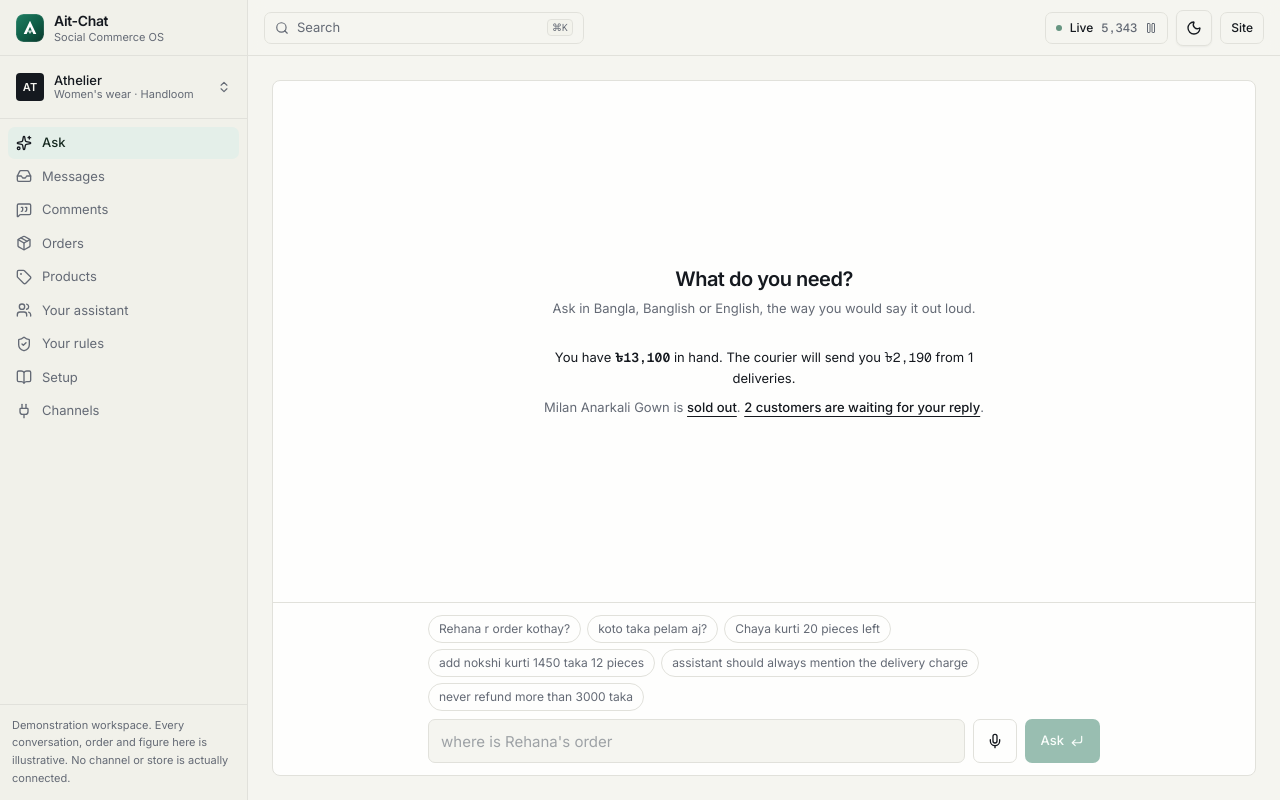
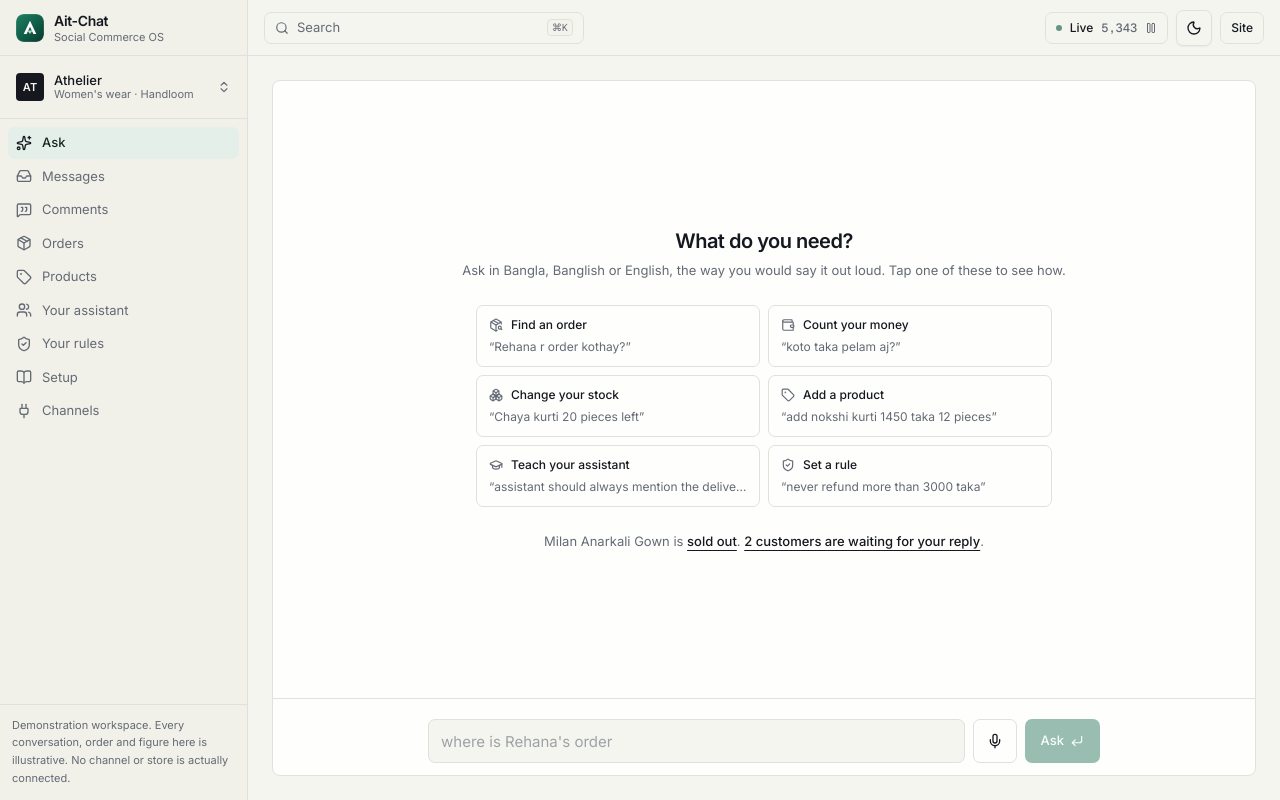
Before and after one commit to Smik022/Ait-Chat, a Next.js app: page /admin in a window 1280 px wide. Built offline with nearby package versions, Linux system fonts and the light colour scheme.

Commit message:
Show what to say before the first ask

```diff
--- a/src/app/admin/page.tsx
+++ b/src/app/admin/page.tsx
@@ -2,7 +2,19 @@
 
 import * as React from "react";
 import Link from "next/link";
-import { ArrowUpRight, Check, CornerDownLeft, Mic, Undo2 } from "lucide-react";
+import {
+  ArrowUpRight,
+  Boxes,
+  Check,
+  CornerDownLeft,
+  GraduationCap,
+  Mic,
+  PackageSearch,
+  ShieldCheck,
+  Tag,
+  Undo2,
+  Wallet,
+} from "lucide-react";
 
 import { cn } from "@/lib/utils";
 import {
@@ -169,8 +181,8 @@ function ResultCard({ result }: { result: ConsoleResult }) {
         <p className="mt-1 text-muted-foreground">
           The courier is holding <Mono>{formatBDT(result.owed)}</Mono> more. It
           reaches you after they deliver.{" "}
-          <span className="font-mono tabular-nums">{result.orders}</span> orders
-          altogether.
+          <span className="font-mono tabular-nums">{result.orders}</span>{" "}
+          {result.orders === 1 ? "order" : "orders"} altogether.
         </p>
       </div>
     );
@@ -265,6 +277,9 @@ function ResultCard({ result }: { result: ConsoleResult }) {
 }
 
 /* --------------------------------- Page ----------------------------------- */
+
+/** One icon per entry in `examples`, same order. */
+const starterIcons = [PackageSearch, Wallet, Boxes, Tag, GraduationCap, ShieldCheck];
 
 const thinkingLine = (asked: string) => {
   const low = asked.toLowerCase();
@@ -363,11 +378,6 @@ export default function AskPage() {
     if (el) el.scrollTo({ top: el.scrollHeight, behavior: "smooth" });
   }, [turnCount, busyLine]);
 
-  const inHand = seedOrders
-    .filter((o) => o.paymentState === "settled")
-    .reduce((n, o) => n + o.amount, 0);
-  const held = seedOrders.filter((o) => o.paymentState === "collected");
-  const owed = held.reduce((n, o) => n + o.amount, 0);
   const needsYou = conversations.filter(
     (c) => c.status === "awaiting-approval" || c.status === "with-human"
   );
@@ -389,16 +399,38 @@ export default function AskPage() {
               </p>
               <p className="mt-1.5 text-[13px] text-muted-foreground">
                 Ask in Bangla, Banglish or English, the way you would say it out
-                loud.
+                loud. Tap one of these to see how.
               </p>
 
-              <div className="mt-7 max-w-md space-y-2 text-[13px] leading-relaxed">
-                <p>
-                  You have{" "}
-                  <Mono className="font-semibold">{formatBDT(inHand)}</Mono> in
-                  hand. The courier will send you <Mono>{formatBDT(owed)}</Mono>{" "}
-                  from {held.length} deliveries.
-                </p>
+              <div className="mt-6 grid w-full max-w-xl gap-2 text-left sm:grid-cols-2">
+                {examples.map((e, i) => {
+                  const Icon = starterIcons[i];
+                  return (
+                    <button
+                      key={e.text}
+                      type="button"
+                      onClick={() => {
+                        setInput(e.text);
+                        inputRef.current?.focus();
+                      }}
+                      className="rounded-md border bg-card px-3 py-2.5 text-left transition-colors hover:bg-muted"
+                    >
+                      <span className="flex items-center gap-2 text-[12px] font-medium">
+                        <Icon className="size-3.5 shrink-0 text-muted-foreground" />
+                        {e.does}
+                      </span>
+                      <span
+                        lang={e.language ? langTag(e.language) : undefined}
+                        className="mt-1 block truncate text-[12px] text-muted-foreground"
+                      >
+                        “{e.text}”
+                      </span>
+                    </button>
+                  );
+                })}
+              </div>
+
+              <div className="mt-6 max-w-md text-[13px] leading-relaxed">
                 <p className="text-muted-foreground">
                   {lowest ? (
                     <>
@@ -494,6 +526,9 @@ export default function AskPage() {
 
         <div className="border-t p-3">
           <div className="mx-auto max-w-2xl">
+            {/* Once the thread is going, the starter grid is gone, so the
+                examples come back as compact reminders above the box. */}
+            {!empty ? (
               <div className="flex flex-wrap gap-1.5">
                 {examples.map((e) => (
                   <button
@@ -510,6 +545,7 @@ export default function AskPage() {
                   </button>
                 ))}
               </div>
+            ) : null}
 
             <form
               onSubmit={(e) => {
--- a/src/lib/console.ts
+++ b/src/lib/console.ts
@@ -32,14 +32,17 @@ export type ConsoleResult =
   | { kind: "assistant"; change: "tone" | "language" | "brief"; value: string }
   | { kind: "unsure"; heard: string };
 
-/** Things she can type, shown as chips so she never has to guess the syntax. */
-export const examples: { text: string; language?: Language }[] = [
-  { text: "Rehana r order kothay?", language: "banglish" },
-  { text: "koto taka pelam aj?", language: "banglish" },
-  { text: "Chaya kurti 20 pieces left" },
-  { text: "add nokshi kurti 1450 taka 12 pieces" },
-  { text: "assistant should always mention the delivery charge" },
-  { text: "never refund more than 3000 taka" },
+/** Things she can type, with what each one does, so she never guesses syntax. */
+export const examples: { text: string; does: string; language?: Language }[] = [
+  { text: "Rehana r order kothay?", does: "Find an order", language: "banglish" },
+  { text: "koto taka pelam aj?", does: "Count your money", language: "banglish" },
+  { text: "Chaya kurti 20 pieces left", does: "Change your stock" },
+  { text: "add nokshi kurti 1450 taka 12 pieces", does: "Add a product" },
+  {
+    text: "assistant should always mention the delivery charge",
+    does: "Teach your assistant",
+  },
+  { text: "never refund more than 3000 taka", does: "Set a rule" },
 ];
 
 /** What the simulated microphone hears, in the order it hears it. */
```
Lines whose indentation alone changed are shown as unchanged.
